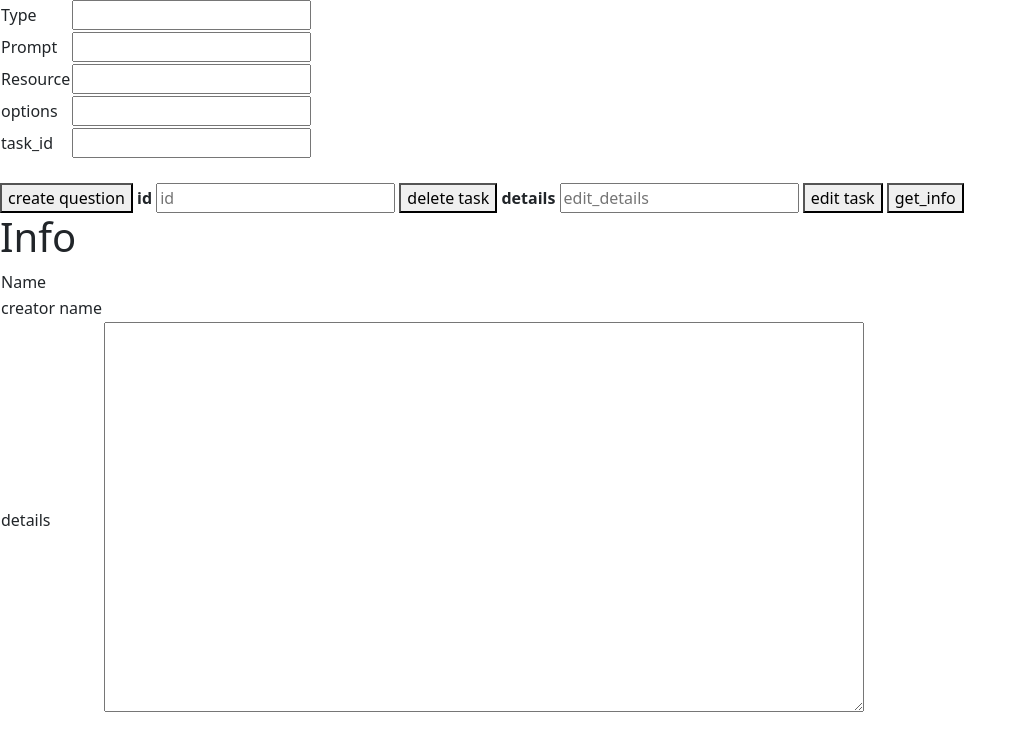
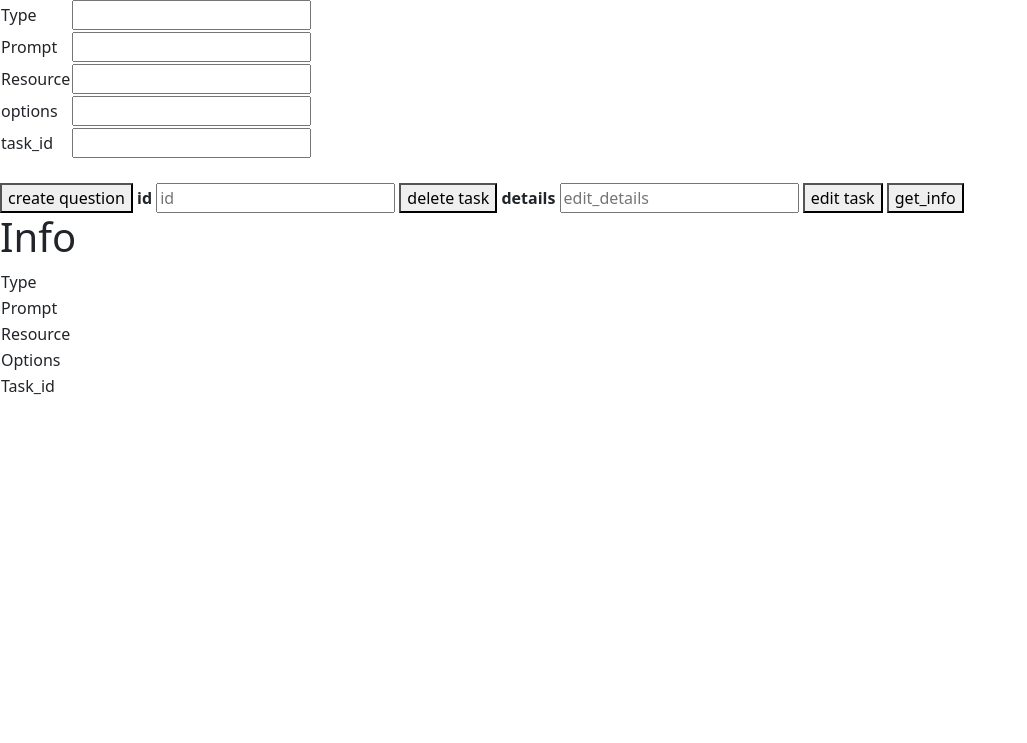
Before and after one commit to crowdlabel/CrowdLabel, a Python web app: template src/backend/templates/question.html in a window 1280 px wide. Shown: the part 57-800 px from the top of the page, without its empty margins (0-1027 px from the left). Run offline with Jinja, Linux system fonts and the light colour scheme; the template is opened without the code that fills it, so the values that code supplies are empty.

Commit message:
get question info finished

```diff
--- a/src/backend/models/question.py
+++ b/src/backend/models/question.py
@@ -23,7 +23,6 @@ class Question(Base):
     resource = Column(String(MAX_RES_LENGTH))
     options = Column(String(MAX_OPT_LENGTH))
     task_id = Column(Integer,ForeignKey('task.id'))
-    #question = relationship('Task',backref=backref('question'))
     def __init__(self, type, prompt, resource, options,task_id) -> None:
         self.type =type
         self.prompt = prompt
--- a/src/backend/templates/question.html
+++ b/src/backend/templates/question.html
@@ -35,16 +35,18 @@ Question
     }
     async function get_info(){
         id = document.getElementById('id').value;
-        response=fetch_json('get_task',"POST",{
+        response=fetch_json('get_question',"POST",{
             "id":id,
         })
 
         let response1 = await response
 
 
-        document.getElementById('info_name').innerHTML=response1[0].name;
-        document.getElementById('info_creator').innerHTML=response1[0].creator
-        document.getElementById('info_details').innerHTML=response1[0].details
+        document.getElementById('info_type').innerHTML=response1[0].type;
+        document.getElementById('info_prompt').innerHTML=response1[0].prompt
+        document.getElementById('info_resource').innerHTML=response1[0].resource
+        document.getElementById('info_options').innerHTML=response1[0].options
+        document.getElementById('info_task_id').innerHTML=response1[0].task_id
 
     }
 
@@ -72,9 +74,11 @@ Question
 <button id="get_info" onclick="get_info()">get_info</button>
 <h1>Info</h1>
 <table>
-    <tr><td>Name</td><td id ='info_name'></td></tr>
-    <tr><td>creator name</td><td id = 'info_creator'></td></tr>
-    <tr><td>details</td><td><textarea id="info_details" rows="16" cols="80">{{details}}</textarea></td></tr>
+    <tr><td>Type</td><td id ='info_type'></td></tr>
+    <tr><td>Prompt</td><td id = 'info_prompt'></td></tr>
+    <tr><td>Resource</td><td id = 'info_resource'></td></tr>
+    <tr><td>Options</td><td id = 'info_options'></td></tr>
+    <tr><td>Task_id</td><td id = 'info_task_id'></td></tr>
 </table>
 
 
```
Also changed, not shown: src/backend/controller/question.py (+15 -13 lines), src/backend/services/question.py (+16 -16 lines).
